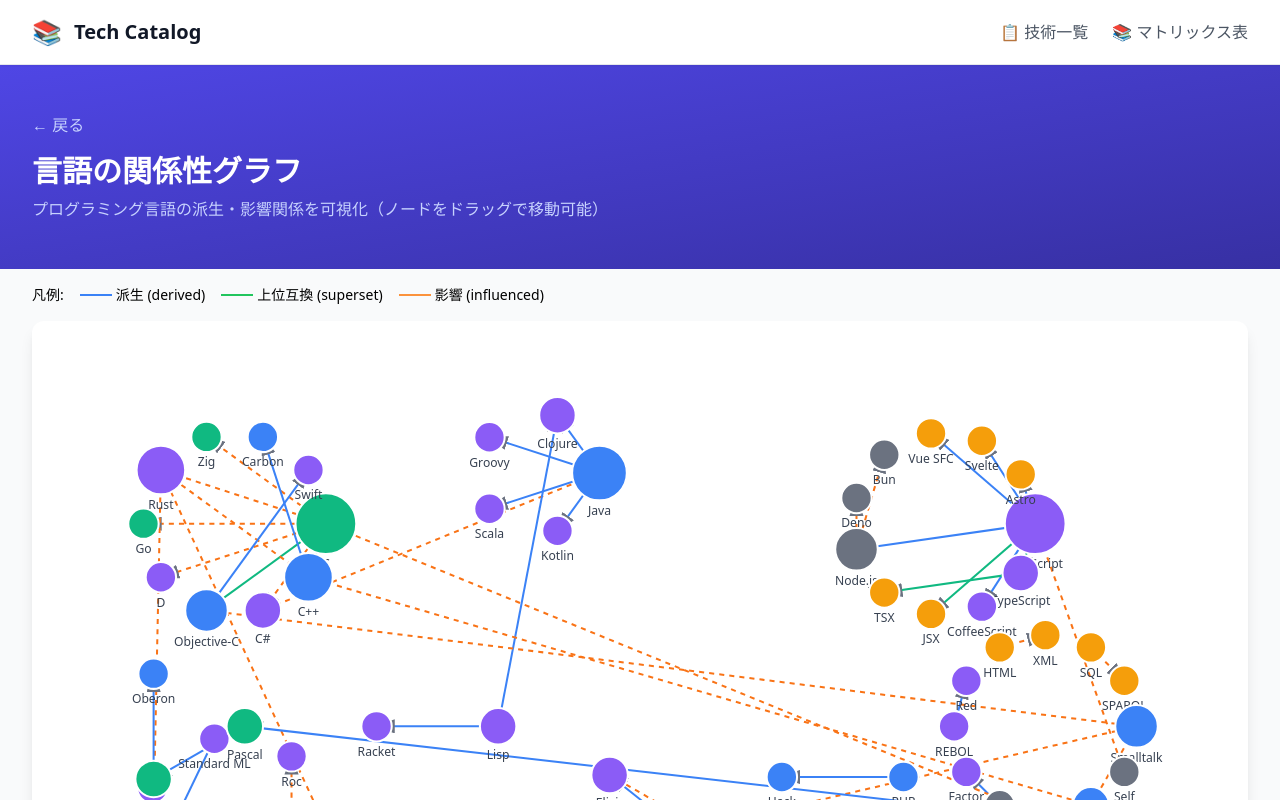
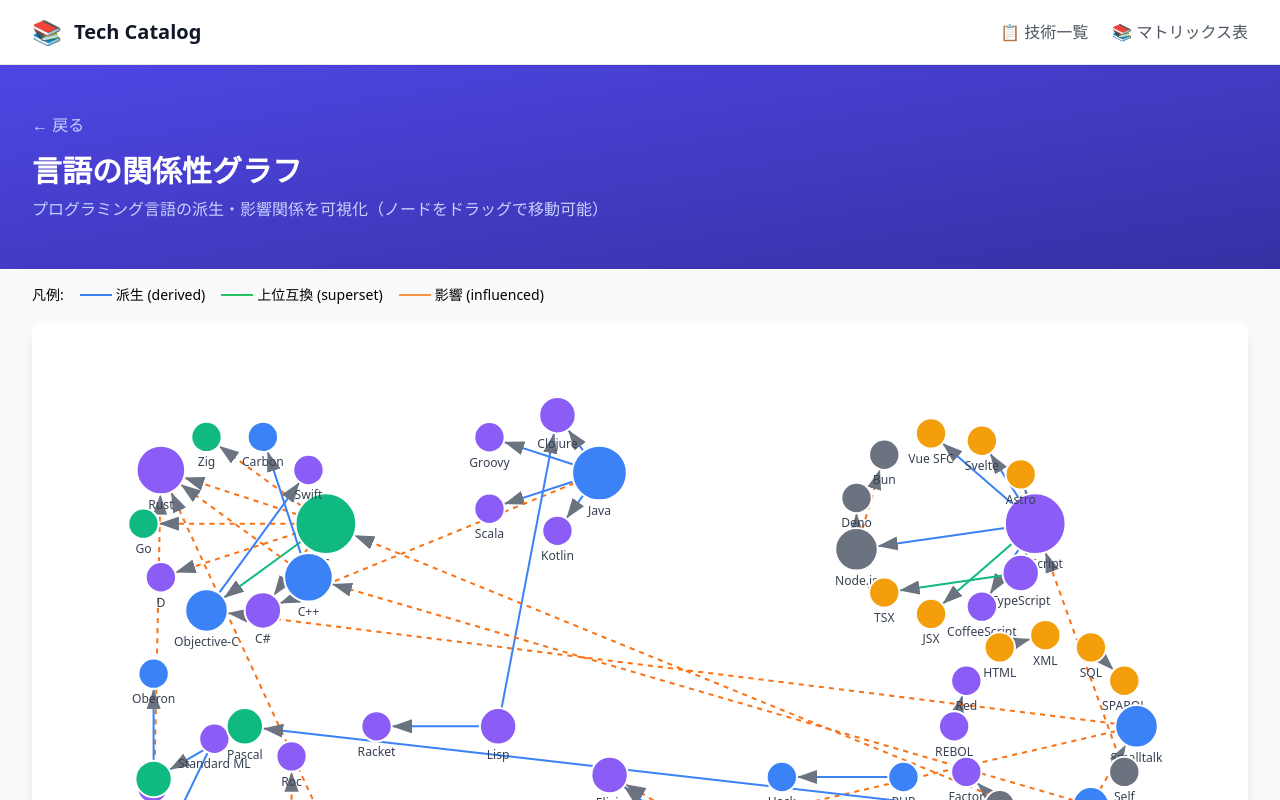
Before and after one commit to ishi720/tech-catalog, a Nuxt app: page /language-graph in a window 1280 px wide. Shown: the top 800 px of the page. Built offline with nearby package versions, Linux system fonts and the light colour scheme.

Commit message:
言語の関連性グラフの矢印の位置を修正

```diff
--- a/pages/language-graph.vue
+++ b/pages/language-graph.vue
@@ -47,10 +47,10 @@
             <g>
               <template v-for="edge in edges" :key="`${edge.from}-${edge.to}`">
                 <line
-                  :x1="getNodePosition(edge.from).x"
-                  :y1="getNodePosition(edge.from).y"
-                  :x2="getNodePosition(edge.to).x"
-                  :y2="getNodePosition(edge.to).y"
+                  :x1="getEdgeStart(edge.from, edge.to).x"
+                  :y1="getEdgeStart(edge.from, edge.to).y"
+                  :x2="getEdgeEnd(edge.from, edge.to).x"
+                  :y2="getEdgeEnd(edge.from, edge.to).y"
                   :stroke="getEdgeColor(edge.type)"
                   :stroke-width="2"
                   :stroke-dasharray="edge.type === 'influenced' ? '5,5' : '0'"
@@ -94,7 +94,7 @@
               id="arrowhead"
               markerWidth="10"
               markerHeight="7"
-              refX="9"
+              refX="10"
               refY="3.5"
               orient="auto"
             >
@@ -259,6 +259,42 @@ function getNodeRadius(id: string) {
   return Math.min(12 + count * 3, 30)
 }
 
+// エッジの始点（fromノードの外周）
+function getEdgeStart(fromId: string, toId: string) {
+  const from = getNodePosition(fromId)
+  const to = getNodePosition(toId)
+  const radius = getNodeRadius(fromId)
+
+  const dx = to.x - from.x
+  const dy = to.y - from.y
+  const distance = Math.sqrt(dx * dx + dy * dy)
+
+  if (distance === 0) return from
+
+  return {
+    x: from.x + (dx / distance) * radius,
+    y: from.y + (dy / distance) * radius
+  }
+}
+
+// エッジの終点（toノードの外周）
+function getEdgeEnd(fromId: string, toId: string) {
+  const from = getNodePosition(fromId)
+  const to = getNodePosition(toId)
+  const radius = getNodeRadius(toId)
+
+  const dx = to.x - from.x
+  const dy = to.y - from.y
+  const distance = Math.sqrt(dx * dx + dy * dy)
+
+  if (distance === 0) return to
+
+  return {
+    x: to.x - (dx / distance) * radius,
+    y: to.y - (dy / distance) * radius
+  }
+}
+
 function getNodeColor(id: string) {
   const lang = programmingLanguages.find(l => l.id === id)
   if (!lang) return '#9ca3af'
```
